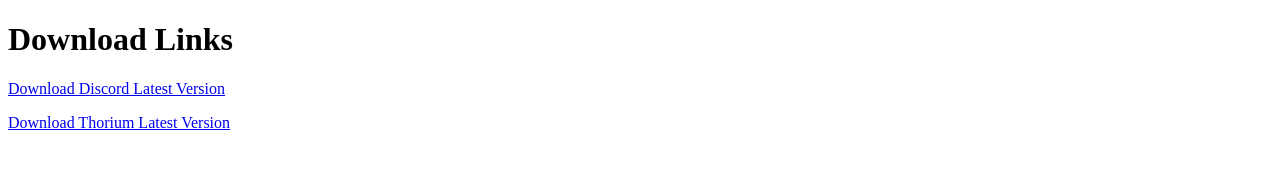
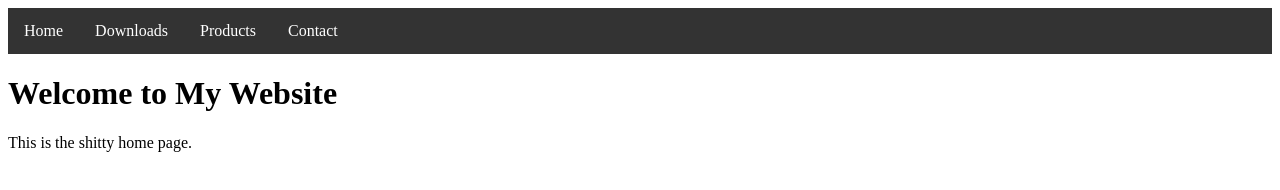
Before and after one commit to aidentallen/aidentallen.github.io, a plain HTML site: page index.html in a window 1280 px wide. Drawn offline with Linux system fonts and the light colour scheme.

Commit message:
index.html hopefully fixed

```diff
--- a/index.html
+++ b/index.html
@@ -3,11 +3,42 @@
 <head>
     <meta charset="UTF-8">
     <meta name="viewport" content="width=device-width, initial-scale=1.0">
-    <title>Download Links</title>
+    <title>Home Page</title>
+    <style>
+        nav {
+            background-color: #333;
+            overflow: hidden;
+        }
+        nav ul {
+            list-style-type: none;
+            margin: 0;
+            padding: 0;
+        }
+        nav li {
+            float: left;
+        }
+        nav a {
+            display: block;
+            color: white;
+            text-align: center;
+            padding: 14px 16px;
+            text-decoration: none;
+        }
+        nav a:hover {
+            background-color: #111;
+        }
+    </style>
 </head>
 <body>
-    <h1>Download Links</h1>
-    <p><a href="https://link-to-latest-discord-version" download>Download Discord Latest Version</a></p>
-    <p><a href="https://link-to-latest-thorium-version" download>Download Thorium Latest Version</a></p>
+    <nav>
+        <ul>
+            <li><a href="index.html">Home</a></li>
+            <li><a href="downloads.html">Downloads</a></li>
+            <li><a href="products.html">Products</a></li>
+            <li><a href="contact.html">Contact</a></li>
+        </ul>
+    </nav>
+    <h1>Welcome to My Website</h1>
+    <p>This is the shitty home page.</p>
 </body>
 </html>
```
Also changed, not shown: downloads.html (added, +13 -0 lines).
